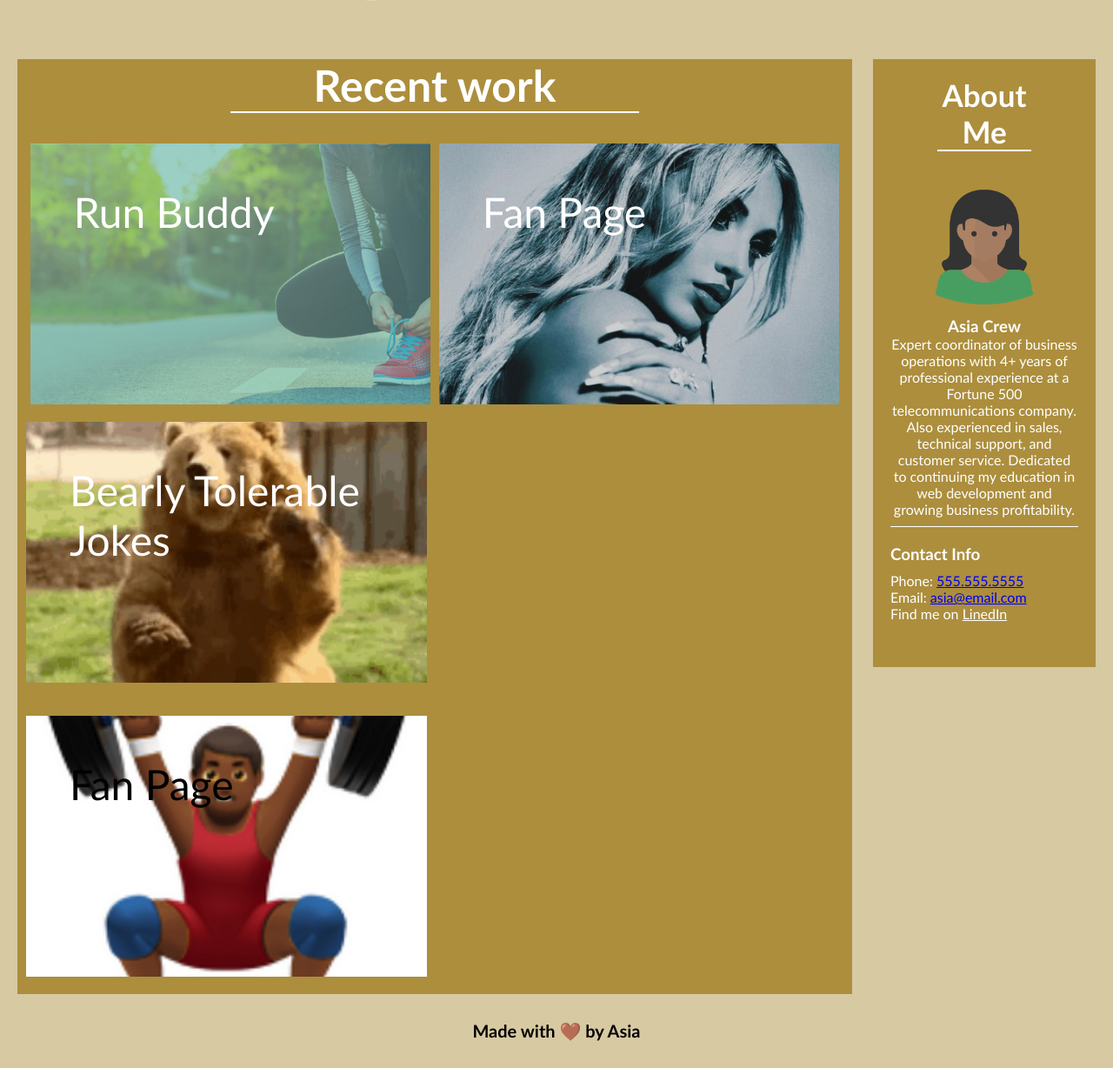
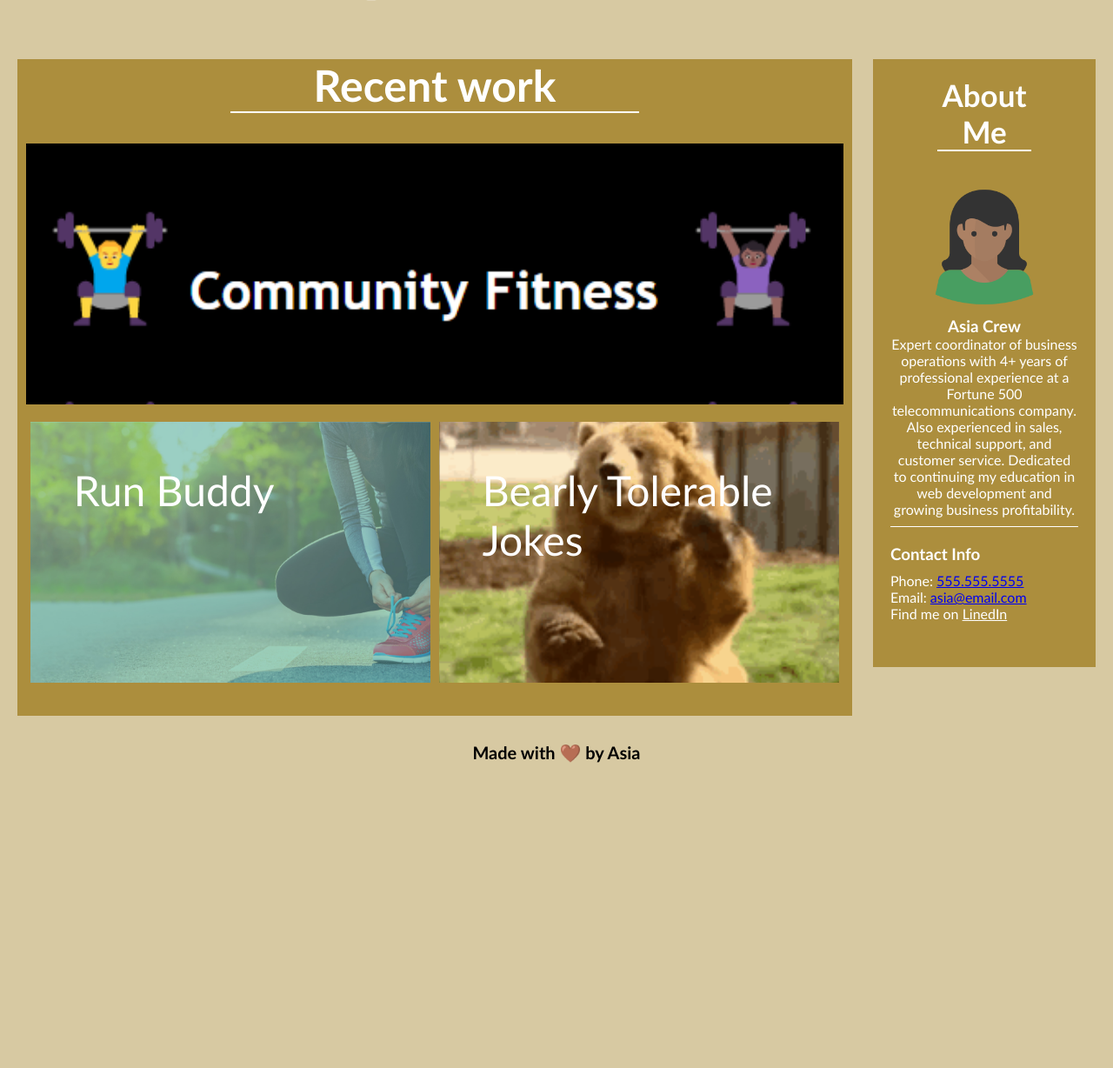
Before and after one commit to asiajcrew/Portfolio, a plain HTML site: page index.html in a window 1280 px wide. Shown: the part 517-1745 px from the top of the page at 87% size. After the commit the page ends 1425 px from the top, so only its background shows below. Drawn offline with Linux system fonts and the light colour scheme.

Commit message:
added project #2

```diff
--- a/assets/css/style.css
+++ b/assets/css/style.css
@@ -144,9 +144,9 @@ body li a {
     text-align: center;
 }
 
-/* .project-1-img {
-    background-image: url("../images/project-1.jpg");
-    background-size: cover;
+.project-3-img {
+    background-image: url("../images/project-4.png");
+    background-size: contain;
     background-position: center;
     display: block;
     height: 300px;
@@ -154,16 +154,16 @@ body li a {
     padding: 50px
 }
 
-#project-1:hover {
+#project-3:hover {
     opacity: 70%;
 }
 
-.project-1 a {
+.project-3 a {
     font-size: 48px;
     text-decoration: none;
     color: #ffffff;
     font-family: 'Gill Sans', 'Gill Sans MT', Calibri, 'Trebuchet MS', sans-serif;
-} */
+}
 
 .smaller-cards {
     display: flex;
@@ -178,19 +178,19 @@ body li a {
 #project-1:hover {
     opacity: 70%;
 }
+
 .project-1-img {
+    background-image: url("../images/project-1.jpg");
     background-size: cover;
     background-position: center;
     display: block;
     height: 300px;
     margin-bottom: 20px;
     padding: 50px;
-    background-image: url("../images/project-1.jpg");
-    display: block;
     width: 100%;
     display: flex;
     flex-wrap: wrap;
-}
+    }
 
 .project-1 a {
     font-size: 48px;
@@ -206,35 +206,7 @@ body li a {
 #project-2:hover {
     opacity: 70%;
 }
-
 .project-2-img {
-    background-image: url("../images/project-2.jpg");
-    background-size: cover;
-    background-position: center;
-    display: block;
-    height: 300px;
-    margin-bottom: 20px;
-    padding: 50px;
-    width: 100%;
-    display: flex;
-    flex-wrap: wrap;
-    }
-
-.project-2 a {
-    font-size: 48px;
-    text-decoration: none;
-    color: #ffffff;
-    font-family: 'Gill Sans', 'Gill Sans MT', Calibri, 'Trebuchet MS', sans-serif;
-}
-
-#project-3 {
-    width: 49%;
-}
-
-#project-3:hover {
-    opacity: 70%;
-}
-.project-3-img {
     background-size: cover;
     background-position: center;
     display: block;
@@ -248,37 +220,10 @@ body li a {
     flex-wrap: wrap;
 }
 
-.project-3 a {
+.project-2 a {
     font-size: 48px;
     text-decoration: none;
     color: #ffffff;
-    font-family: 'Gill Sans', 'Gill Sans MT', Calibri, 'Trebuchet MS', sans-serif;
-}
-
-#project-4 {
-    width: 49%;
-}
-
-#project-4:hover {
-    opacity: 70%;
-}
-.project-4-img {
-    background-image: url("../images/man-lifting-weights.png");
-    background-size: cover;
-    background-position: center;
-    display: block;
-    height: 300px;
-    margin-bottom: 20px;
-    padding: 50px;
-    width: 100%;
-    display: flex;
-    flex-wrap: wrap;
-}
-
-.project-4 a {
-    font-size: 48px;
-    text-decoration: none;
-    color: black;
     font-family: 'Gill Sans', 'Gill Sans MT', Calibri, 'Trebuchet MS', sans-serif;
 }
 
--- a/index.html
+++ b/index.html
@@ -36,21 +36,16 @@
         <div id="recent-work" class="recent-work">
             <h2>Recent work</h2>
         </div>
+        <article id="project-3" class="project-3">
+            <a class="project-3-img" href="https://asiajcrew.github.io/run-buddy/" target="_blank" rel="noreferrer noopener"></a>
+        </article>
         <!-- project 2 & 3 -->
         <section class="smaller-cards">
             <article id="project-1" class="project-1">
                 <a class="project-1-img" href="https://asiajcrew.github.io/run-buddy/" target="_blank" rel="noreferrer noopener">Run Buddy</a>
             </article>
             <article id="project-2" class="project-2">
-                <a class="project-2-img" href="./Fanpage.html" target="_blank" rel="noreferrer noopener">Fan Page</a>
-            </article>
-        </section>
-        <section>
-            <article id="project-3" class="project-3">
-                <a class="project-3-img" href="https://asiajcrew.github.io/Group-Project/" target="_blank" rel="noreferrer noopener">Bearly Tolerable Jokes</a><br/>
-            </article>
-            <article id="project-4" class="project-4">
-                <a class="project-4-img" href="https://asiajcrew.github.io/community-fitness/" target="_blank" rel="noreferrer noopener">Fan Page</a>
+                <a class="project-2-img" href="https://asiajcrew.github.io/Group-Project/" target="_blank" rel="noreferrer noopener">Bearly Tolerable Jokes</a><br/>
             </article>
         </section>
     </div>
```
Also changed, not shown: assets/images/project-4.png (added), 1 other file.
